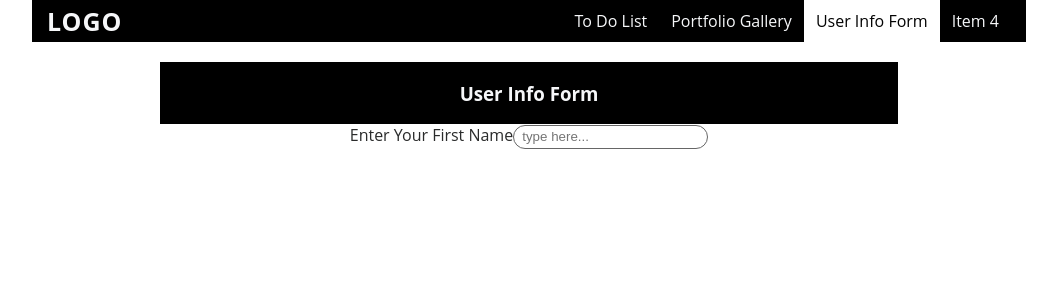
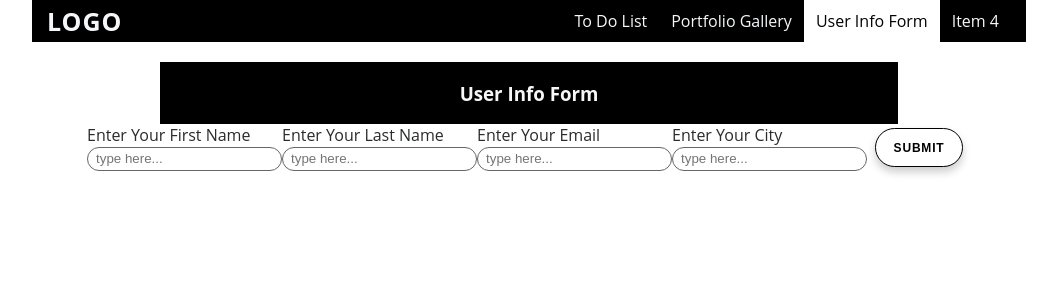
Before and after one commit to savus/ProjectsRepractice, a React (Vite) app: page / in a window 1280 px wide. Both pictures are taken after a click on the item "User Info Form". Shown: the top 300 px of the page, without its empty margins (111-1168 px from the left). Built offline with nearby package versions, Linux system fonts and the light colour scheme; data requests are answered from the project's data file.

Commit message:
finish structuring base html for user-info-form

```diff
--- a/src/App.tsx
+++ b/src/App.tsx
@@ -51,13 +51,54 @@ function App() {
               <div className="user-info-display">
                 <div className="username">{userInformation?.userName}</div>
               </div>
-              <form action="#" className="user-form flex-and-align">
+              <form
+                action="#"
+                className="user-form flex-and-align"
+                onSubmit={(e) => {
+                  e.preventDefault();
+                  console.log("submitted");
+                }}
+              >
                 <InputText
-                  labelFor={"username"}
+                  labelFor={"first-name"}
                   labelText={"Enter Your First Name"}
                   inputProps={{
                     placeholder: "type here...",
                     className: "input-primary",
+                  }}
+                />
+                <InputText
+                  labelFor={"last-name"}
+                  labelText={"Enter Your Last Name"}
+                  inputProps={{
+                    placeholder: "type here...",
+                    className: "input-primary",
+                  }}
+                />
+                <InputText
+                  labelFor={"email"}
+                  labelText={"Enter Your Email"}
+                  inputProps={{
+                    placeholder: "type here...",
+                    className: "input-primary",
+                  }}
+                />
+                <InputText
+                  labelFor={"city"}
+                  labelText={"Enter Your City"}
+                  inputProps={{
+                    placeholder: "type here...",
+                    className: "input-primary",
+                  }}
+                />
+
+                <InputText
+                  labelFor="submit"
+                  labelText=""
+                  inputProps={{
+                    type: "submit",
+                    value: "Submit",
+                    className: "btn btn-primary",
                   }}
                 />
               </form>
--- a/src/components/shared/InputText.tsx
+++ b/src/components/shared/InputText.tsx
@@ -12,7 +12,7 @@ export const InputText = ({
   return (
     <label htmlFor={labelFor}>
       {labelText}
-      <input {...inputProps} />
+      <input id={labelFor} {...inputProps} />
     </label>
   );
 };
```
